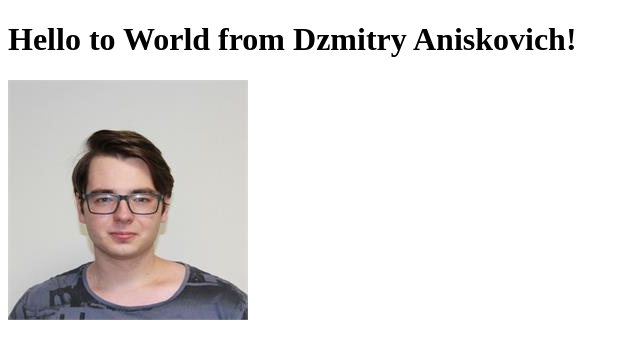
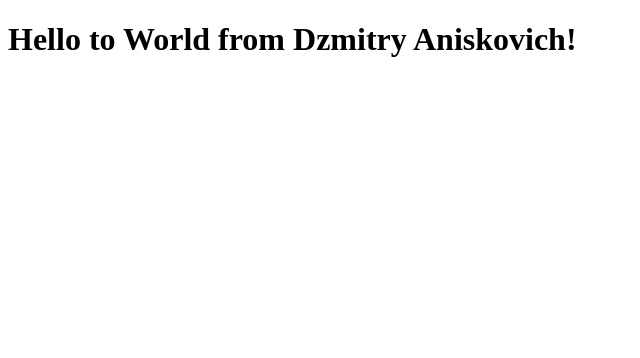
Before and after one commit to mordobiv/rsschool-cv, a plain HTML site: page index.html in a window 1280 px wide. Shown: the whole page, without its empty margins (0-640 px from the left). Drawn offline with Linux system fonts and the light colour scheme.

Commit message:
feat: delete image

```diff
--- a/index.html
+++ b/index.html
@@ -8,6 +8,5 @@
 </head>
 <body>
     <h1>Hello to World from Dzmitry Aniskovich!</h1>
-    <img src="./img/ava.jpeg" alt="My Image">
 </body>
 </html>
```
